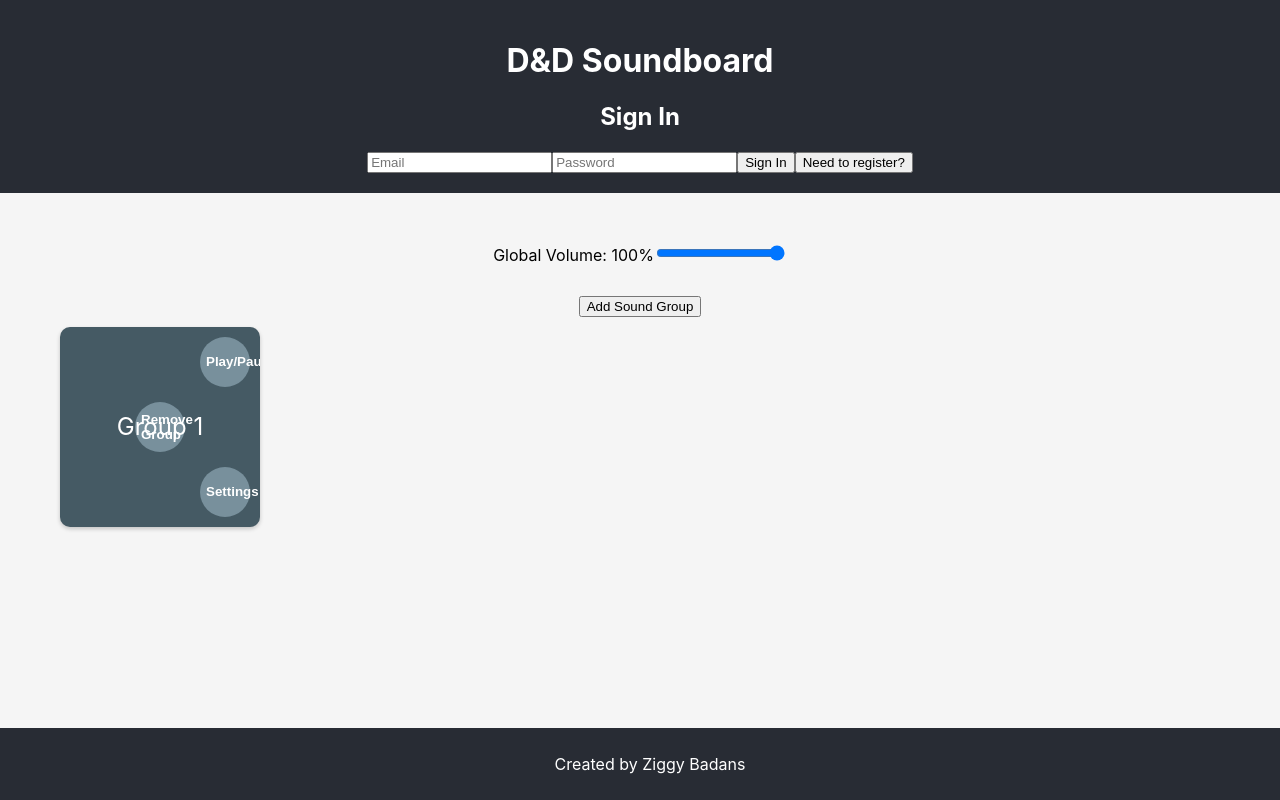
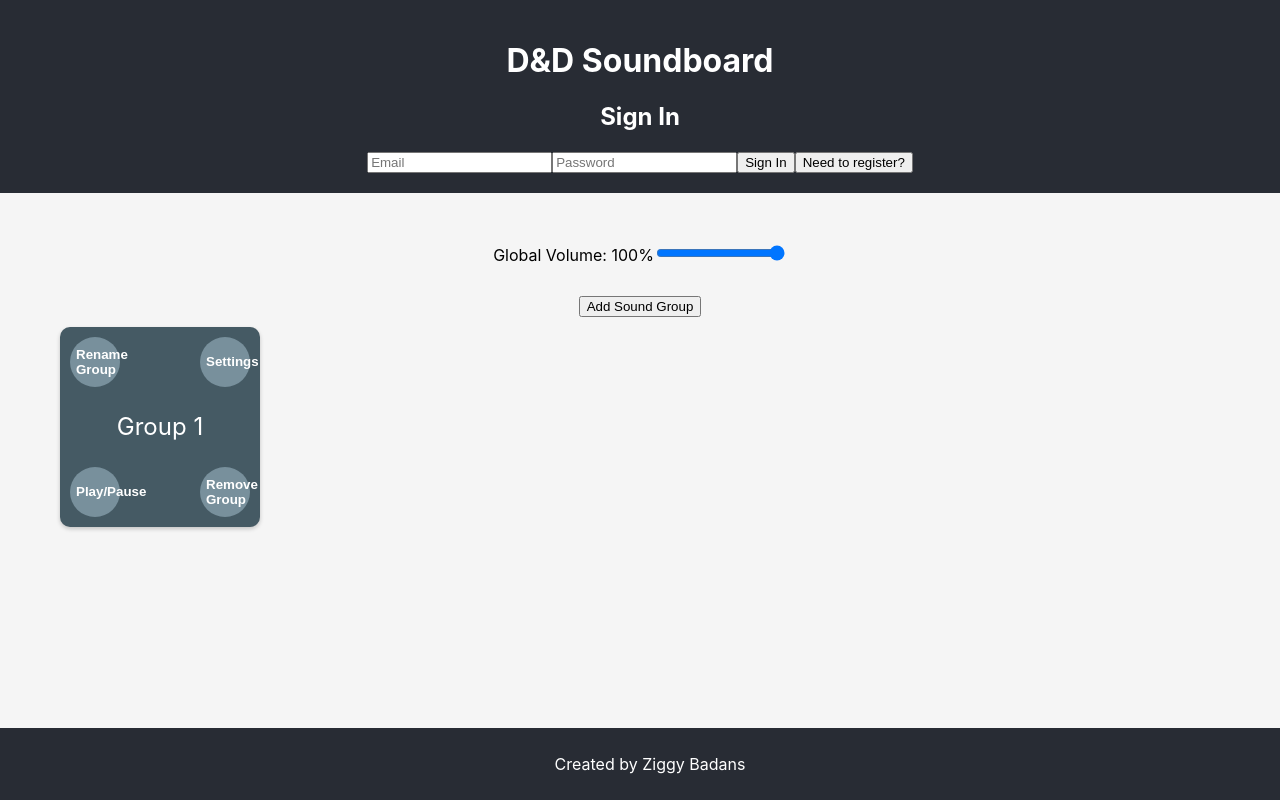
Before and after one commit to ziggybadans/dnd-soundboard, a React (Create React App) app: page / in a window 1280 px wide. Both pictures are taken after a click on the button "Add Sound Group". Built offline with nearby package versions, Linux system fonts and the light colour scheme; no server answers.

Commit message:
Added renaming of groups and removal of sounds from storage

```diff
--- a/src/components/SoundGroupSquare.css
+++ b/src/components/SoundGroupSquare.css
@@ -17,10 +17,10 @@
     color: #fff;
     font-size: 1.5em;
     z-index: 10;
+    position: absolute;
   }
 
   .sound-group-square button {
-    position: absolute;
     width: 50px;
     height: 50px;
     border: none;
@@ -32,27 +32,39 @@
     transition: background-color 0.3s;
   }
 
+  .sound-group-square input {
+    position: absolute;
+    bottom: 10px;
+  }
+
   .sound-group-square button:hover {
     background-color: #546e7a; /* Adjust color as needed */
   }
 
-  .sound-group-square button:nth-child(2) {
+  .settings-button {
     /* Settings Button */
     top: 10px;
     right: 10px;
+    position: absolute;
   }
 
-  .sound-group-square button:nth-child(3) {
+  .remove-group-button {
     /* Remove Button */
     bottom: 10px;
     right: 10px;
+    position: absolute;
   }
 
-  .sound-group-square button:nth-child(1) {
+  .play-pause-button {
     /* Play/Pause Button */
-    width: 80px;  /* Make it bigger */
-    height: 80px;  /* Make it bigger */
     bottom: 10px;
-    left: 50%;
-    transform: translateX(-50%);
+    left: 10px;
+    position: absolute;
   }
+
+  .rename-group-button {
+    /* Play/Pause Button */
+    top: 10px;
+    left: 10px;
+    position: absolute;
+  }
--- a/src/components/SoundGroupSquare.js
+++ b/src/components/SoundGroupSquare.js
@@ -1,15 +1,83 @@
-import React from 'react';
-import "./SoundGroupSquare.css"
+import React, { useState } from "react";
+import "./SoundGroupSquare.css";
 
-const SoundGroupSquare = ({ group, onSettingsClick, onPlayPauseClick, onRemoveGroup }) => {
+const SoundGroupSquare = ({
+  group,
+  onSettingsClick,
+  onPlayPauseClick,
+  onRenameGroup,
+  onRemoveGroup,
+}) => {
+  // State to manage edit mode
+  const [isEditing, setIsEditing] = useState(false);
+  // State to hold the temporary new group name
+  const [newName, setNewName] = useState(group.name);
+
+  const handleRename = () => {
+    if (newName.trim() && newName !== group.name) {
+      onRenameGroup(newName.trim());
+      setIsEditing(false); // Exit editing mode
+    }
+  };
+
   return (
-    <div className="sound-group-square">
-      <div className="sound-group-square-title">{group.name}</div>
-      <button onClick={() => onPlayPauseClick(group)}>Play/Pause</button>
-      <button onClick={() => onSettingsClick(group)}>Settings</button>
-      <button onClick={() => onRemoveGroup(group.id)}>Remove Group</button>
-      {/* Other group details */}
-    </div>
+    <div>
+      {isEditing ? (
+        <div className="sound-group-square">
+          <input
+            type="text"
+            value={newName}
+            onChange={(e) => setNewName(e.target.value)}
+            onKeyDown={(e) => {
+              // Save on enter key
+              if (e.key === "Enter") {
+                handleRename();
+              }
+            }}
+            onBlur={handleRename} // Also save when input loses focus
+          />
+          <button
+            className="rename-group-button"
+            onClick={handleRename}
+          >
+            Confirm Rename
+          </button>
+        </div>
+      ) : (
+        <div className="sound-group-square">
+          <div
+            className="sound-group-square-title"
+            onDoubleClick={() => setIsEditing(true)}
+          >
+            {group.name}
+          </div>
+          <button
+            className="play-pause-button"
+            onClick={() => onPlayPauseClick(group)}
+          >
+            Play/Pause
+          </button>
+          <button
+            className="settings-button"
+            onClick={() => onSettingsClick(group)}
+          >
+            Settings
+          </button>
+          <button
+            className="remove-group-button"
+            onClick={() => onRemoveGroup(group.id)}
+          >
+            Remove Group
+          </button>
+          <button
+            className="rename-group-button"
+            onClick={() => setIsEditing(true)}
+          >
+            Rename Group
+          </button>
+        </div>
+      )}
+      </div>
   );
 };
 
--- a/src/components/Soundboard.js
+++ b/src/components/Soundboard.js
@@ -10,6 +10,8 @@ import {
   loadStateFromFirestore,
 } from "../state/StateRestoration";
 import { useAuth } from "../utils/AuthContext";
+import { storage } from "../firebaseConfig"; // Assuming storage is exported from firebaseConfig
+import { ref, deleteObject } from "firebase/storage";
 
 const Soundboard = () => {
   const [soundGroups, setSoundGroups] = useState([]);
@@ -30,12 +32,12 @@ useEffect(() => {
       loadStateFromFirestore(userId)
         .then((loadedData) => {
           if (!loadedData) {
-          console.log('No data returned from Firestore');
+            console.log("No data returned from Firestore");
             return;
           }
 
           // Ensure loadedData is an array, as expected.
-        if(Array.isArray(loadedData)) {
+          if (Array.isArray(loadedData)) {
             const groupsWithHowls = loadedData.map((group) => ({
               ...group,
               sounds: group.sounds.map((sound) => ({
@@ -50,11 +52,11 @@ useEffect(() => {
             setSoundGroups(groupsWithHowls);
           } else {
             // If data is not as expected, log or handle accordingly
-          console.warn('Unexpected data structure:', loadedData);
+            console.warn("Unexpected data structure:", loadedData);
           }
         })
         .catch((error) => {
-        console.error('Error loading state from Firestore:', error);
+          console.error("Error loading state from Firestore:", error);
         });
     }
   }, [currentUser]);
@@ -158,6 +160,19 @@ useEffect(() => {
 
   // Remove a sound from a specified sound group
   const removeSoundFromGroup = (groupIndex, soundId) => {
+    const group = soundGroups[groupIndex];
+    const sound = group.sounds.find((s) => s.id === soundId);
+    if (sound) {
+      const soundRef = ref(storage, sound.url); // sound.url should be the path to the file in storage
+      deleteObject(soundRef)
+        .then(() => {
+          console.log(`File deleted successfully: ${sound.url}`);
+        })
+        .catch((error) => {
+          console.error("Error removing file:", error);
+        });
+    }
+
     setSoundGroups((prevGroups) =>
       prevGroups.map((group, idx) => {
         if (idx === groupIndex) {
@@ -221,6 +236,14 @@ useEffect(() => {
     setSelectedGroupIndex(index); // Store the index of the selected group
   };
 
+  const renameSoundGroup = (groupIndex, newName) => {
+    setSoundGroups((currentGroups) =>
+      currentGroups.map((group, index) =>
+        index === groupIndex ? { ...group, name: newName } : group
+      )
+    );
+  };
+
   const removeGroup = (groupId) => {
     // Find the group to be removed
     const groupToRemove = soundGroups.find((group) => group.id === groupId);
@@ -228,6 +251,10 @@ useEffect(() => {
     if (groupToRemove) {
       // Stop all sounds in that group if they are playing
       groupToRemove.sounds.forEach((sound) => {
+        const soundRef = ref(storage, sound.url);
+        deleteObject(soundRef)
+          .then(() => console.log(`Deleted sound file: ${sound.url}`))
+          .catch((error) => console.error("Error deleting sound file:", error));
         if (sound.howl.playing()) {
           sound.howl.stop();
         }
@@ -266,6 +293,7 @@ useEffect(() => {
             group={group}
             onPlayPauseClick={() => togglePlayPauseFromGroup(group)}
             onSettingsClick={() => handleSettingsClick(index)}
+            onRenameGroup={(newName) => renameSoundGroup(index, newName)}
             onRemoveGroup={() => removeGroup(group.id)}
           />
         ))}
```
Lines whose indentation alone changed are shown as unchanged.
